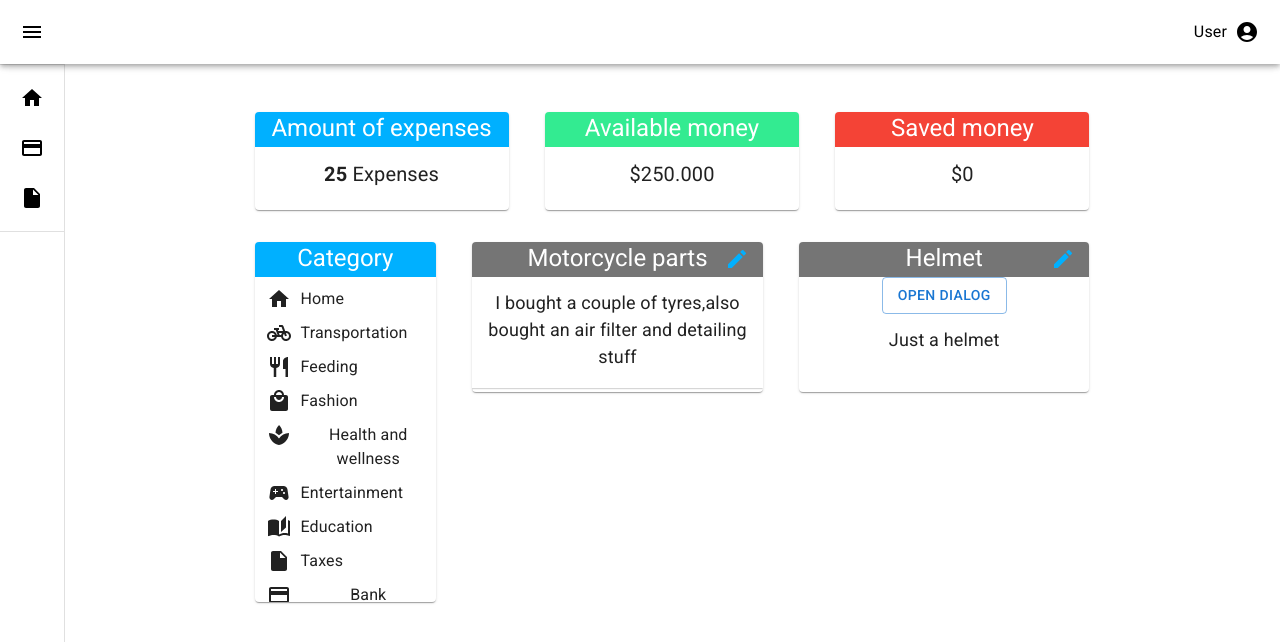
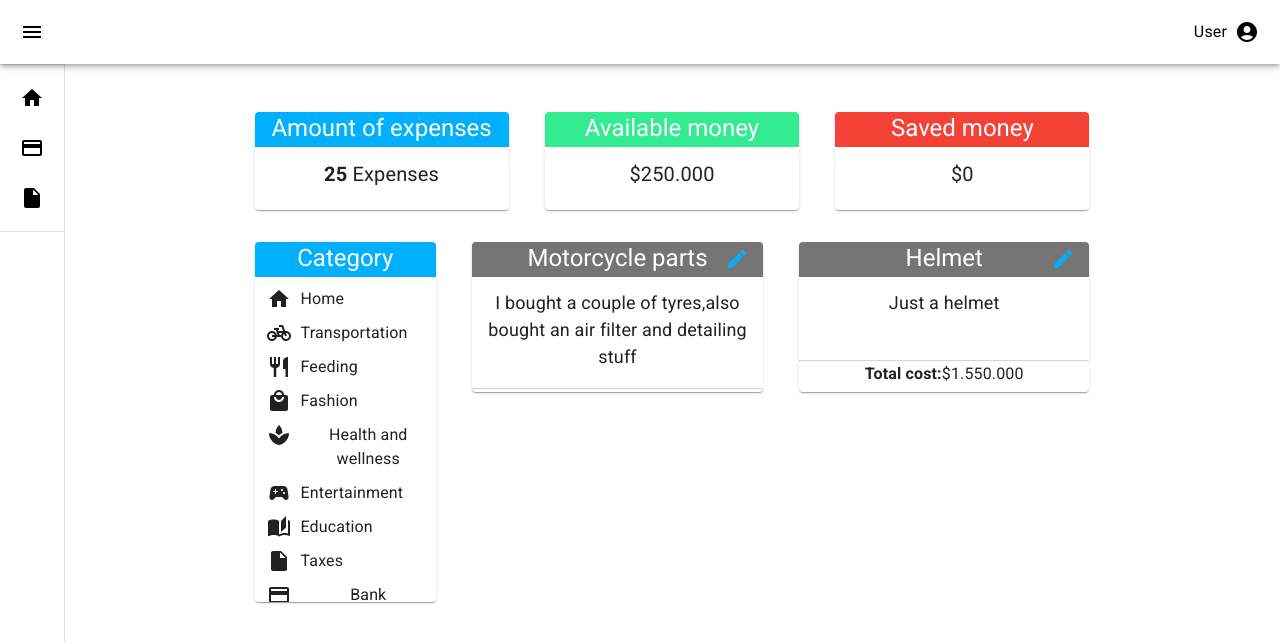
Before and after one commit to JPabloMF/Bills-system, a React (Vite) app: page /dashboard/bills in a window 1280 px wide. Shown: the top 642 px of the page. Built offline with nearby package versions, Linux system fonts and the light colour scheme.

Commit message:
Se agrega el Dialog al hacer clic en el edit(lapiz) de la Card

```diff
--- a/src/components/dashboard/bills/DialogBills.jsx
+++ b/src/components/dashboard/bills/DialogBills.jsx
@@ -43,11 +43,6 @@ function BootstrapDialogTitle(props) {
   );
 }
 
-BootstrapDialogTitle.propTypes = {
-  children: PropTypes.node,
-  onClose: PropTypes.func.isRequired,
-};
-
 export default function DialogBills() {
   const [open, setOpen] = React.useState(false);
 
@@ -59,10 +54,8 @@ export default function DialogBills() {
   };
 
   return (
-    <div>
-      <Button variant="outlined" onClick={handleClickOpen}>
-        Open dialog
-      </Button>
+    <div className="clickDialog">
+      <Button onClick={handleClickOpen}></Button>
       <BootstrapDialog
         onClose={handleClose}
         aria-labelledby="customized-dialog-title"
@@ -72,23 +65,13 @@ export default function DialogBills() {
           id="customized-dialog-title"
           onClose={handleClose}
         >
-          Modal title
+          Motorcycle parts
         </BootstrapDialogTitle>
         <DialogContent dividers>
           <Typography gutterBottom>
             Cras mattis consectetur purus sit amet fermentum. Cras justo odio,
             dapibus ac facilisis in, egestas eget quam. Morbi leo risus, porta
             ac consectetur ac, vestibulum at eros.
-          </Typography>
-          <Typography gutterBottom>
-            Praesent commodo cursus magna, vel scelerisque nisl consectetur et.
-            Vivamus sagittis lacus vel augue laoreet rutrum faucibus dolor
-            auctor.
-          </Typography>
-          <Typography gutterBottom>
-            Aenean lacinia bibendum nulla sed consectetur. Praesent commodo
-            cursus magna, vel scelerisque nisl consectetur et. Donec sed odio
-            dui. Donec ullamcorper nulla non metus auctor fringilla.
           </Typography>
         </DialogContent>
         <DialogActions>
--- a/src/components/shared/Card.jsx
+++ b/src/components/shared/Card.jsx
@@ -3,8 +3,9 @@ import MuiCard from "@mui/material/Card";
 import CardContent from "@mui/material/CardContent";
 import Typography from "@mui/material/Typography";
 import EditIcon from "@mui/icons-material/Edit";
+import DialogBills from "../dashboard/bills/DialogBills";
 
-function Card({ width, height, mr, ml, color, children, title, isEditable }) {
+function Card({ width, height, mr, ml, color, children, title, isEditable , DilogBills }) {
   return (
     <MuiCard
       sx={{
@@ -24,6 +25,7 @@ function Card({ width, height, mr, ml, color, children, title, isEditable }) {
         >
           {title}
           {isEditable && <EditIcon/>}
+          {isEditable && <DialogBills/>}
         </Typography>
         {children}
       </CardContent>
--- a/src/style/Card.css
+++ b/src/style/Card.css
@@ -47,3 +47,16 @@
 .lineCard {
   opacity: 0.4;
 }
+
+.clickDialog {
+  position: absolute;
+  right: 14px;
+  top: 5px;
+  height: 24px;
+  width: 30px;
+}
+.MuiButtonBase-root.MuiButton-sizeMedium  {
+  position: absolute;
+  left: 0px;
+  height: 26px;
+}
```
